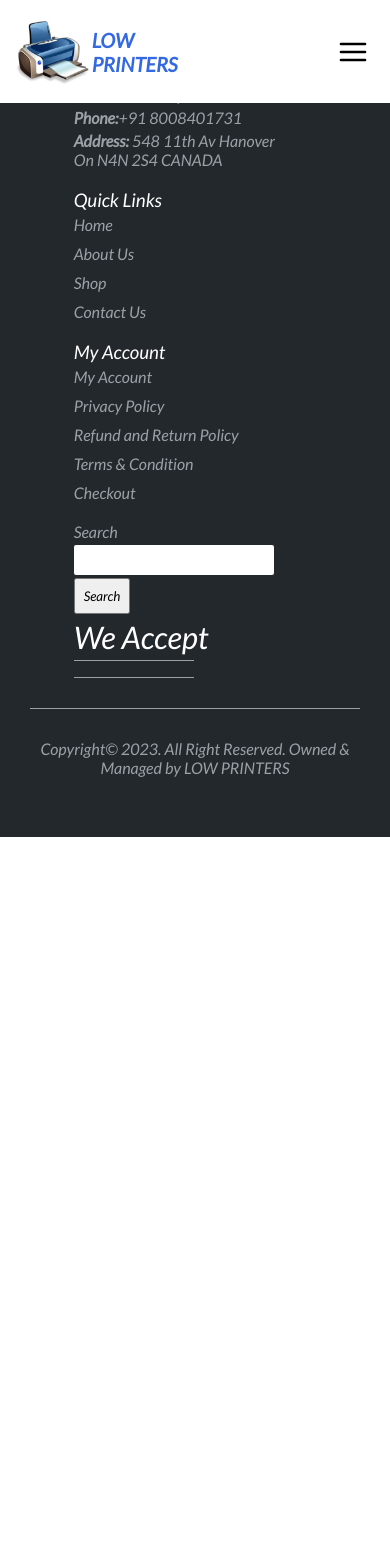
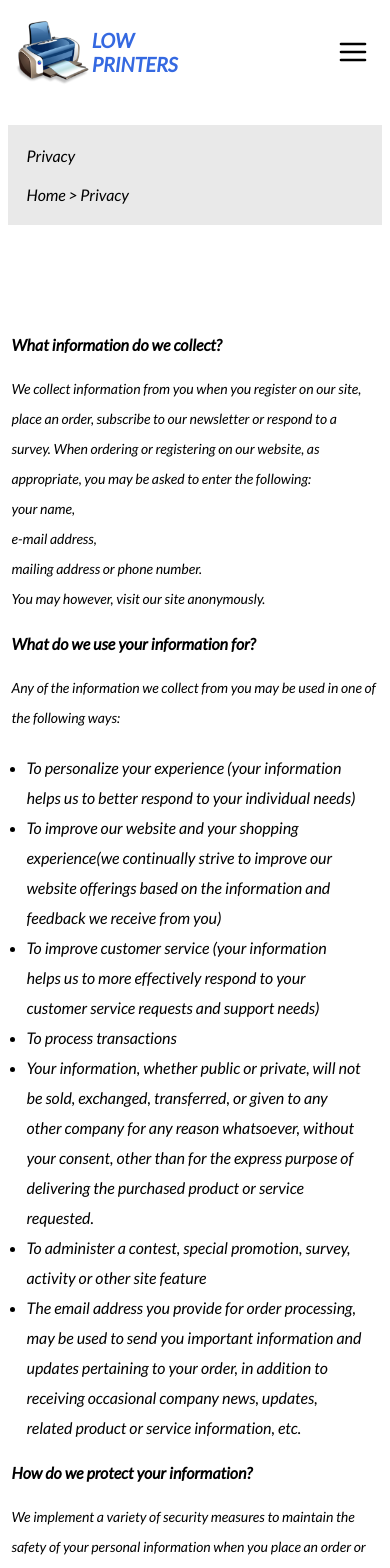
Before and after one commit to 7Mudit/Website-2, a React (Create React App) app: page /privacy in a window 390 px wide. Shown: the top 1568 px of the page. Before the commit the page ends 844 px from the top, so only its background shows below. Built offline with nearby package versions, Linux system fonts and the light colour scheme.

Commit message:
Privacy page done

```diff
--- a/src/App.js
+++ b/src/App.js
@@ -8,6 +8,8 @@ import Contact from "./components/Contact/Contact";
 import Shop from "./components/Shop/Shop";
 import Checkout from "./components/Checkout/Checkout";
 import ScrollToTop from "./components/ScrollToTop/ScrollToTop";
+import Privacy from "./components/Privacy/Privacy";
+
 
 function App() {
   return (
@@ -21,6 +23,7 @@ function App() {
             <Route exact path="/contact" element={<Contact />} />
             <Route exact path="/shop" element={<Shop />} />
             <Route exact path="/checkout" element={<Checkout />} />
+            <Route exact path="/privacy" element={<Privacy />} />
           </Routes>
           <Footer />
         </ScrollToTop>
--- /dev/null
+++ b/src/components/Privacy/Privacy.css
@@ -0,0 +1,143 @@
+.privacySection {
+    position: relative;
+    width: 100%;
+    display: flex;
+    flex-direction: column;
+    height: 2300px;
+    gap: 20px;
+}
+
+.privacyBanner {
+    width: 100%;
+    display: flex;
+    height: 100px;
+    flex-direction: row;
+    justify-content: space-between;
+    padding: 0 5%;
+    align-items: center;
+    background-color: rgb(233, 233, 233);
+}
+
+.privacyBanner a {
+    text-decoration: none;
+    color: black;
+}
+
+.privacyBanner h1 {
+    font-weight: 500;
+}
+
+.privacyBanner h4 {
+    font-weight: 100;
+}
+
+.privacyWholePage{
+    margin-top: 90px;
+    width: 100%;
+    display: flex;
+    flex-direction: column;
+    gap: 20px;
+    /* justify-content: center; */
+    align-items: center;
+}
+.privacyWholePage h2{
+    width: 80%;
+    font-weight: 600;
+}
+.privacyWholePage p{
+    line-height: 30px;
+    width: 80%;
+}
+.listItems{
+    line-height: 30px;
+    list-style: disc;
+    width: 70%;
+}
+@media screen and (max-width:1100px){
+    .privacySection{
+        height: 2600px;
+    }
+}
+@media screen and (max-width:872px){
+
+    .privacySection{
+        top: 125px;
+        height: 3000px;
+    }
+    .privacyBanner h1{
+        font-size: 20px;
+    }
+    .privacyBanner h4{
+        font-size: 16px;
+    }
+
+}
+@media screen and (max-width:772px){
+
+    .privacySection{
+        top: 125px;
+        height: 3000px;
+        padding: 0 2%;
+    }
+    .listItems{
+        width: 85%;
+    }
+
+    .privacyWholePage h2{
+        width: 98%;
+        font-weight: 600;
+    }
+    .privacyWholePage p{
+        line-height: 30px;
+        width: 98%;
+    }
+
+}
+
+@media screen and (max-width : 672px) {
+    .privacySection{
+        height: 3000px;
+    }
+
+    .privacyBanner{
+        flex-direction: column;
+        align-items: flex-start;
+        gap: 20px;
+        justify-content: center;
+        height: 100px;
+        /* height: 800px; */
+    }
+
+}
+@media screen and (max-width : 572px) {
+    .privacySection{
+        height: 3550px;
+        gap: 40px;
+    }
+    .listItems{
+        width: 90%;
+    }
+
+    .privacyBanner h1{
+        font-size: 16px;
+    }
+    .privacyBanner h4{
+        font-size: 16px;
+    }
+    .privacyWholePage h2{
+        width: 98%;
+        font-weight: 600;
+        font-size: 16px;
+    }
+    .privacyWholePage p{
+        line-height: 30px;
+        width: 98%;
+        font-size: 14px;
+    }
+}
+@media screen and (max-width : 400px) {
+    .privacySection{
+        height: 4450px;
+        gap: 20px;
+    }
+}
--- /dev/null
+++ b/src/components/Privacy/Privacy.js
@@ -0,0 +1,161 @@
+import React from "react";
+import "./Privacy.css";
+const Privacy = () => {
+  return (
+    <div className="privacySection">
+      {/* first banner section created */}
+      <div className="privacyBanner">
+        <h1>Privacy</h1>
+        <h4>
+          <a href="/">Home</a> &gt; Privacy
+        </h4>
+      </div>
+      {/* second section now */}
+      <div className="privacyWholePage">
+        {/* first insider */}
+        <h2>What information do we collect?</h2>
+        <p>
+          We collect information from you when you register on our site, place
+          an order, subscribe to our newsletter or respond to a survey. When
+          ordering or registering on our website, as appropriate, you may be
+          asked to enter the following:
+          <br />
+          your name,
+          <br />
+          e-mail address,
+          <br />
+          mailing address or phone number.
+          <br />
+          You may however, visit our site anonymously.
+        </p>
+        {/* second insider */}
+        <h2>What do we use your information for?</h2>
+        <p>
+          Any of the information we collect from you may be used in one of the
+          following ways:
+        </p>
+
+        <ul className="listItems">
+          <li>
+            To personalize your experience (your information helps us to better
+            respond to your individual needs)
+          </li>
+          <li>
+            To improve our website and your shopping experience(we continually
+            strive to improve our website offerings based on the information and
+            feedback we receive from you)
+          </li>
+          <li>
+            To improve customer service (your information helps us to more
+            effectively respond to your customer service requests and support
+            needs)
+          </li>
+          <li>To process transactions</li>
+          <li>
+            Your information, whether public or private, will not be sold,
+            exchanged, transferred, or given to any other company for any reason
+            whatsoever, without your consent, other than for the express purpose
+            of delivering the purchased product or service requested.
+          </li>
+          <li>
+            To administer a contest, special promotion, survey, activity or
+            other site feature
+          </li>
+          <li>
+            The email address you provide for order processing, may be used to
+            send you important information and updates pertaining to your order,
+            in addition to receiving occasional company news, updates, related
+            product or service information, etc.
+          </li>
+        </ul>
+
+        {/* third insider section */}
+        <h2>How do we protect your information?</h2>
+        <p>
+          We implement a variety of security measures to maintain the safety of
+          your personal information when you place an order or enter, submit, or
+          access your personal information.
+        </p>
+
+        <p>
+          We offer the use of a secure server. All information is transmitted
+          via SSL technology and then encrypted into our Payment gateway
+          provider’s database only to be accessible by those authorized with
+          special access rights to such systems and are required to keep the
+          information confidential.After a transaction, your private information
+          (credit cards, social security numbers, financials, etc.) will not be
+          stored on our servers.
+        </p>
+        {/* fourth insider section */}
+        <h2>Do we use cookies?</h2>
+        <p>
+          Yes. Cookies are small files that a site or its service provider
+          transfers to your computer’s hard drive through your Web browser (if
+          you have allowed it via your settings. This enables the website to
+          recognize your browser & capture and remember certain information.
+        </p>
+        <p>
+          We use cookies to help us remember and process the items in your
+          shopping cart, understand and save your preferences for future visits
+          and compile aggregate data about site traffic and site interaction so
+          that we can offer better site experiences and tools for you in the
+          future. We may contract with third-party service providers to assist
+          us in better understanding our website visitors. These service
+          providers are not permitted to use the information collected on our
+          behalf except to help us directly conduct and improve our business.
+        </p>
+
+        <p>
+          If you prefer, you can choose to have your computer warn you each time
+          a cookie is being sent, or you can choose to turn off all cookies via
+          your browser settings. Like most websites, if you turn your cookies
+          off, some of our services may not function properly. However, you can
+          still place orders by contacting Customer Service.
+        </p>
+
+        {/* fifth insider section */}
+        <h2>Do we disclose any information to outside parties?</h2>
+        <p>
+          Absolutely not. We do not sell, trade, or otherwise transfer your
+          personally identifiable information to outside parties. This does not
+          include trusted third parties who assist us in operating our website,
+          conducting our business, or servicing you, so long as those parties
+          agree to keep this information confidential. We may also release your
+          information when we believe release is appropriate to comply with the
+          law, enforce our site policies, or protect ours or others rights,
+          property, or safety. However, non-personally identifiable visitor
+          information may be provided to other parties for marketing,
+          advertising, or other uses.
+        </p>
+
+        {/* sixth insider section */}
+        <h2>Third party links</h2>
+        <p>
+          Occasionally, at our discretion, we may include or offer third party
+          products on our website. These third party sites have separate and
+          independent privacy policies. We therefore have no responsibility or
+          liability for the content and activities of these linked sites.
+          Nonetheless, we seek to protect the integrity of our site and welcome
+          any feedback about these sites.
+        </p>
+        {/* seventh insider section */}
+        <h2>Terms and Conditions</h2>
+        <p>
+          Please also visit our Terms and Conditions section establishing the
+          use, disclaimers & limitations of liability governing the use of our
+          website at Terms and Conditions.
+        </p>
+
+        {/* eight insider section */}
+        <h2>Changes to our Privacy Policy</h2>
+        <p>
+          If we decide to change our privacy policy, we will post those changes
+          on this page, and/or update the Privacy Policy modification date
+          below.
+        </p>
+      </div>
+    </div>
+  );
+};
+
+export default Privacy;
```
